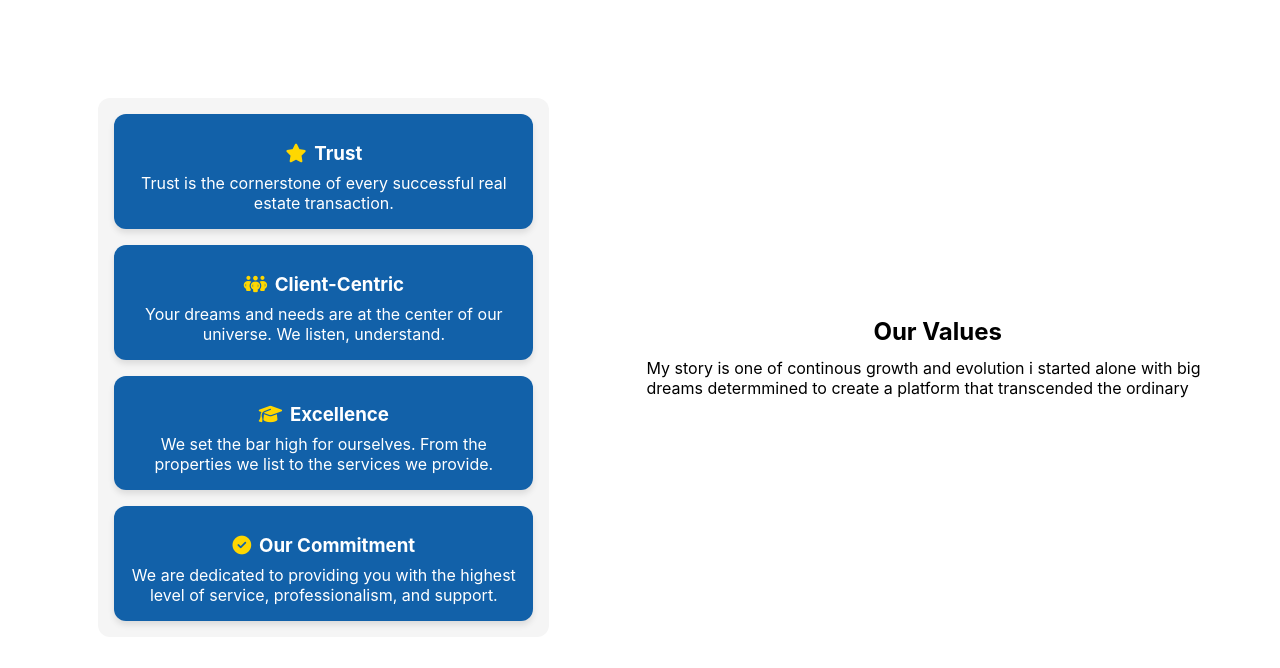
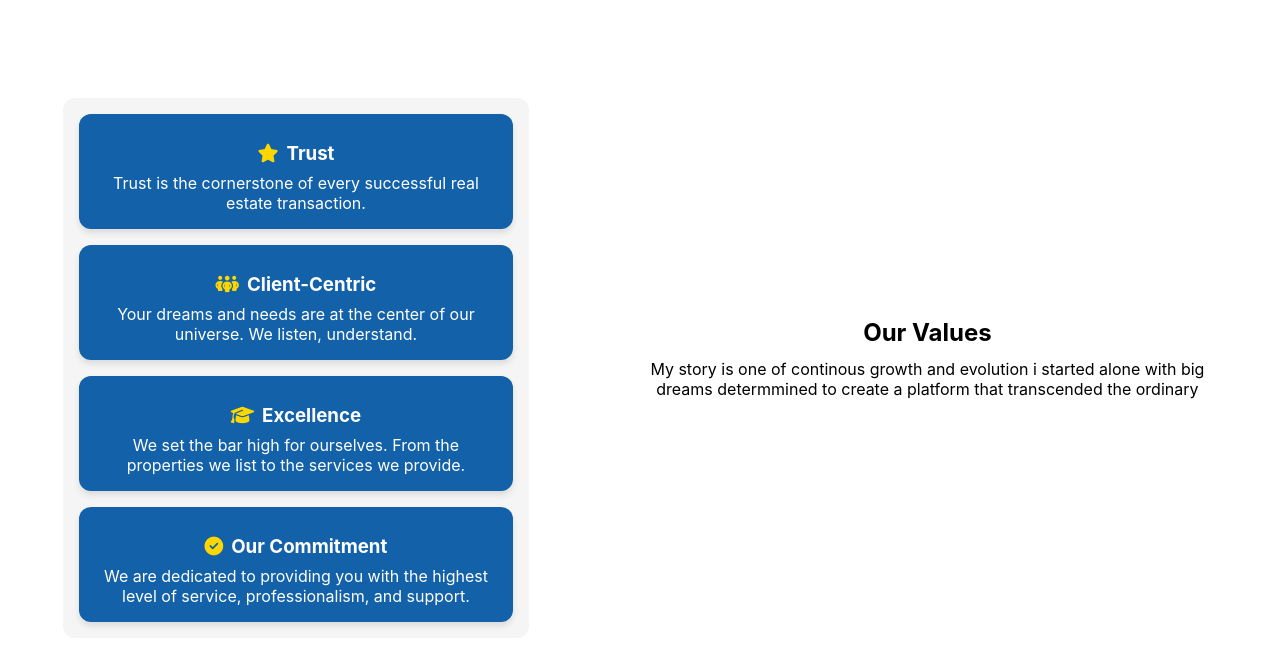
Before and after one commit to AhmadSerhall/innovativeML, a React (Create React App) app in the folder frontend/: page /vision in a window 1280 px wide. Shown: the top 668 px of the page. Built offline with nearby package versions, Linux system fonts and the light colour scheme.

Commit message:
adjusted styling and spacings in the about page

```diff
--- a/frontend/src/components/Experience/index.jsx
+++ b/frontend/src/components/Experience/index.jsx
@@ -6,6 +6,7 @@ const Experience = () => {
     <div className='experience-container flex column'>
       <div className='experience-text'>
         <h2 className='exp-title'>Navigating the InnovativeML Experience</h2>
+        <br/>
         <p>At InnovativeML we created a eye catching user friendly interface that allows Users to either Experience machine learning , or learn coding throughtout a new experience</p>
       </div>
       <div className='experience-card-container flex'>
--- a/frontend/src/components/Experience/style.css
+++ b/frontend/src/components/Experience/style.css
@@ -8,3 +8,6 @@
 .exp-title{
     text-align: center;
 }
+.experience-text p{
+    font-size: 1.1em;;
+}
--- a/frontend/src/components/Vision/style.css
+++ b/frontend/src/components/Vision/style.css
@@ -2,8 +2,8 @@
     margin:4%;
     gap:50px;
 }
-.values-text{
-    /* margin-right:150px; */
+.values-text p{
+    text-align: center;
 }
 .values-text h2{
     padding-bottom: 2%;
@@ -13,7 +13,7 @@
     grid-template-columns: repeat(auto-fit, minmax(250px, 1fr));
     grid-gap: 1rem;
     padding: 1rem;
-    margin:4%;
+    margin:4% 4% 4% 1%;
     width:70%;
     background-color: #f5f5f5;
     border-radius: 12px;
```
